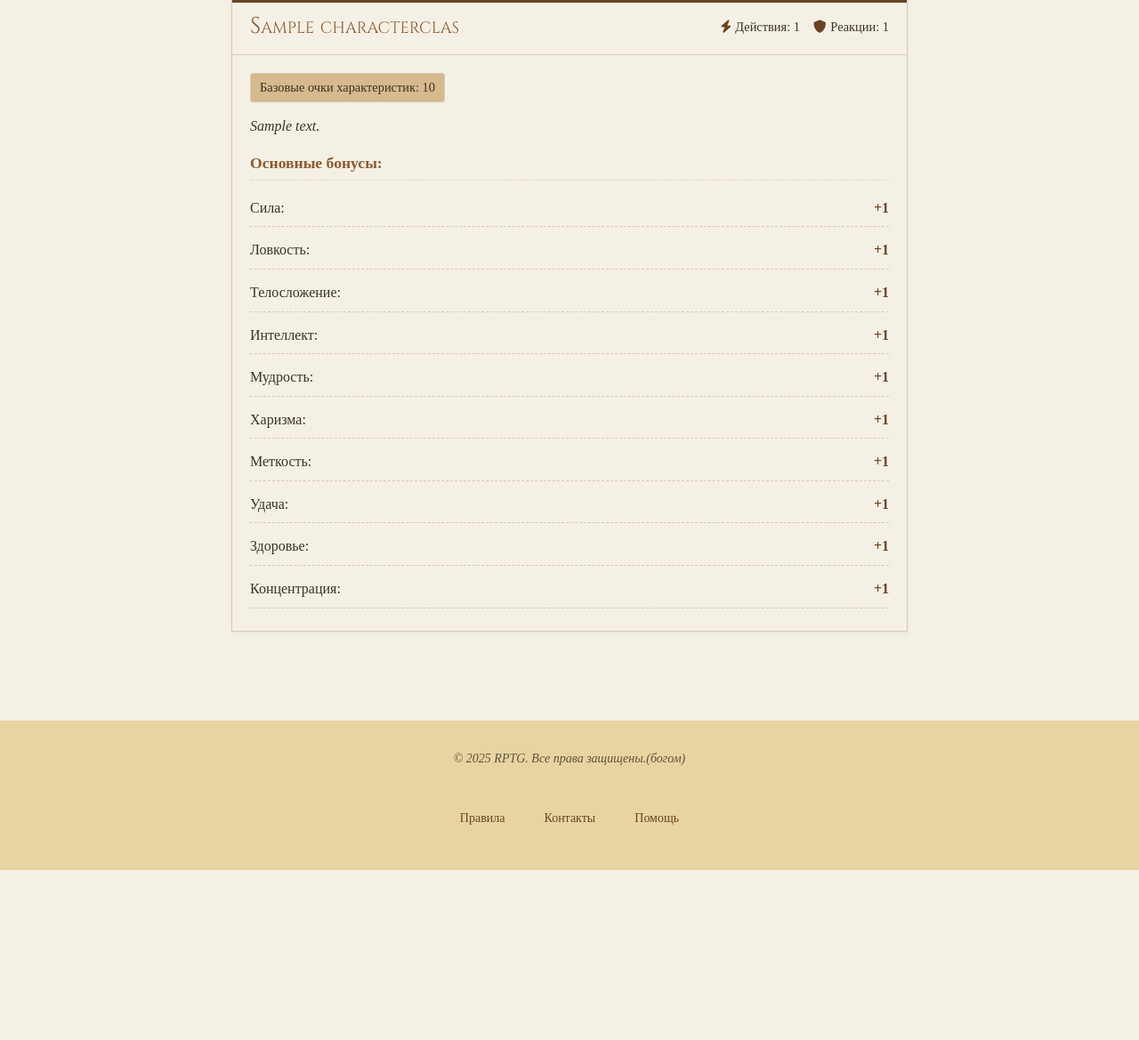
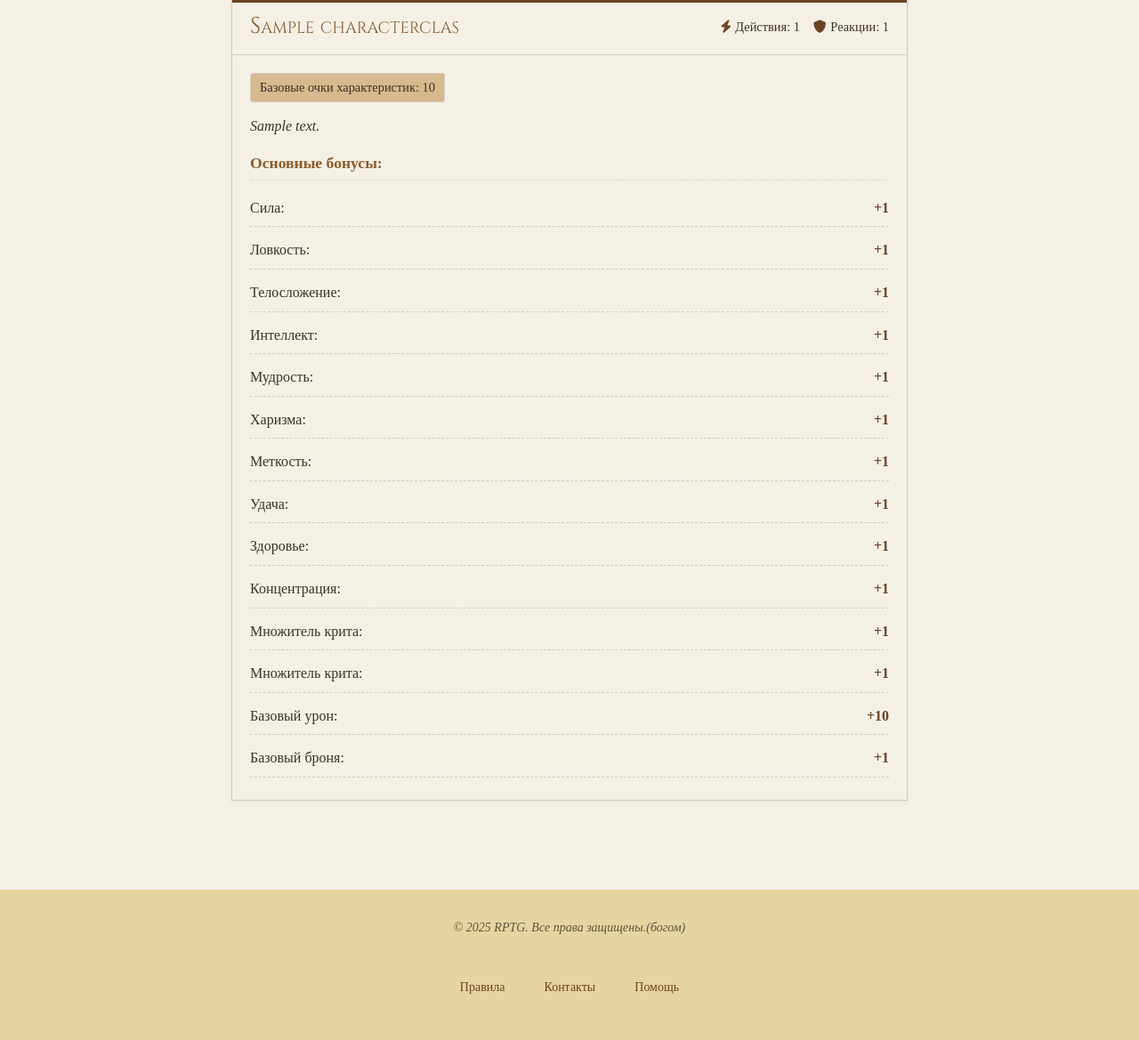
Before and after one commit to MaksatNiiazov/RPTG, a Django app: page /characters/classes/ in a window 1280 px wide. Shown: the part 348-1517 px from the top of the page at 89% size. Before the commit the page ends 1326 px from the top, so only its background shows below. Run offline with Django 5.2, Linux system fonts and the light colour scheme; a user stored in the database is signed in; tables that the repository leaves empty hold one stand-in row (values such as "Sample post").

```diff
--- a/character/views.py
+++ b/character/views.py
@@ -20,7 +20,6 @@ class ClassListView(LoginRequiredMixin, ListView):
     model = CharacterClass
     template_name = 'characters/class_list.html'
     context_object_name = 'classes'
-    paginate_by = 10
 
     def get_queryset(self):
         queryset = super().get_queryset()
--- a/templates/characters/class_list.html
+++ b/templates/characters/class_list.html
@@ -348,6 +348,30 @@
                                 <span class="bonus-value">+{{ class.cp_bonus }}</span>
                             </div>
                         {% endif %}
+                        {% if class.crit_multiplier_bonus != 0 %}
+                            <div class="bonus-item">
+                                <span>Множитель крита:</span>
+                                <span class="bonus-value">+{{ class.crit_multiplier_bonus }}</span>
+                            </div>
+                        {% endif %}
+                        {% if class.crit_multiplier_bonus != 0 %}
+                            <div class="bonus-item">
+                                <span>Множитель крита:</span>
+                                <span class="bonus-value">+{{ class.crit_multiplier_bonus }}</span>
+                            </div>
+                        {% endif %}
+                        {% if class.default_damage != 0 %}
+                            <div class="bonus-item">
+                                <span>Базовый урон:</span>
+                                <span class="bonus-value">+{{ class.default_damage }}</span>
+                            </div>
+                        {% endif %}
+                        {% if class.default_armor != 0 %}
+                            <div class="bonus-item">
+                                <span>Базовый броня:</span>
+                                <span class="bonus-value">+{{ class.default_armor }}</span>
+                            </div>
+                        {% endif %}
                     </div>
 
 
@@ -359,14 +383,14 @@
 
 
     <script>
-    document.addEventListener('DOMContentLoaded', function() {
+        document.addEventListener('DOMContentLoaded', function () {
             const searchInput = document.getElementById('classSearch');
             const classCards = document.querySelectorAll('.class-card');
             const noResults = document.getElementById('noResults');
             const searchForm = document.querySelector('.search-container form');
 
             // Обработка поиска при вводе (клиентская часть)
-        searchInput.addEventListener('input', function() {
+            searchInput.addEventListener('input', function () {
                 const searchTerm = this.value.toLowerCase();
                 let visibleCards = 0;
 
@@ -384,7 +408,7 @@
             });
 
             // Отправка формы при нажатии Enter
-        searchForm.addEventListener('submit', function(e) {
+            searchForm.addEventListener('submit', function (e) {
                 if (searchInput.value.trim() === '') {
                     e.preventDefault();
                 }
```
Lines whose indentation alone changed are shown as unchanged.
